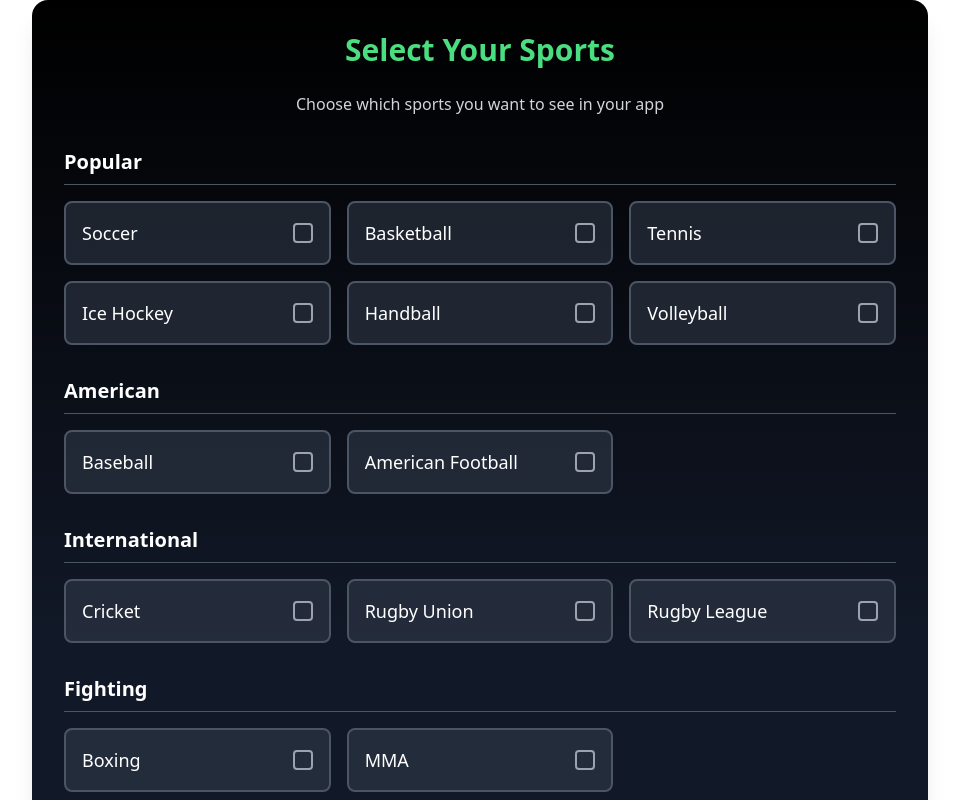
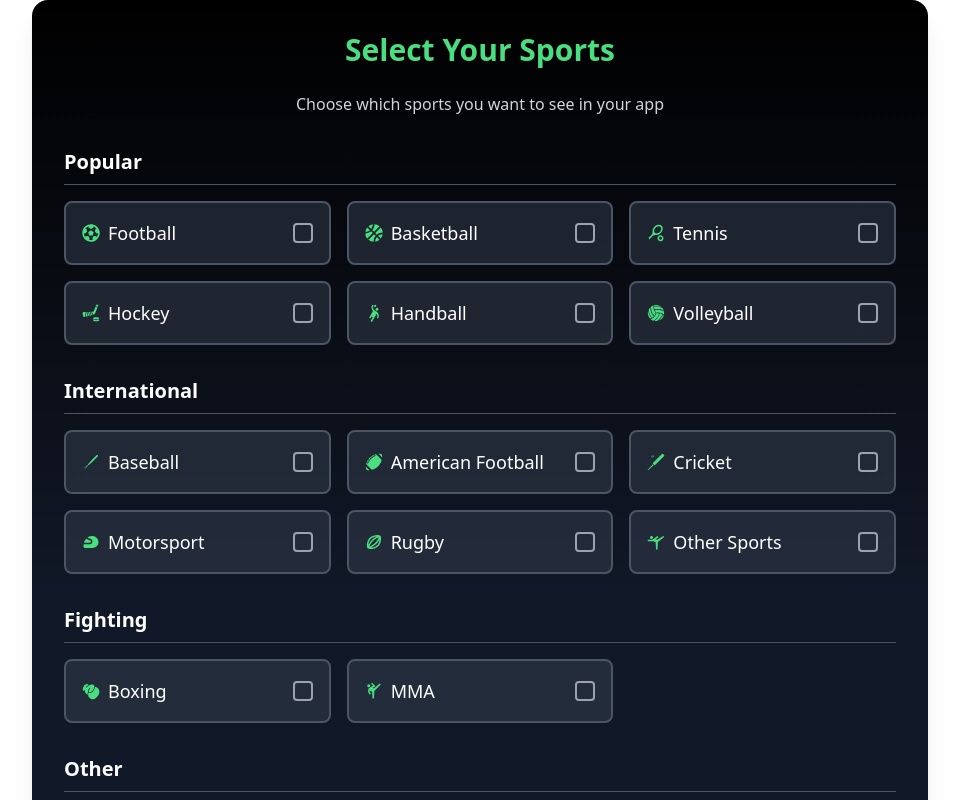
Before and after one commit to Gicone99/bets-app, a React (Create React App) app in the folder frontend/: page /sports in a window 1280 px wide. Shown: the top 800 px of the page, without its empty margins (160-1119 px from the left). Built offline with nearby package versions, Linux system fonts and the light colour scheme.

Commit message:
adapted sports with icons

```diff
--- a/frontend/src/components/Calendar.jsx
+++ b/frontend/src/components/Calendar.jsx
@@ -12,6 +12,7 @@ import { useNavigate } from "react-router-dom";
 import { BalanceContext } from "../context/BalanceContext";
 import { ProjectsContext } from "../context/ProjectsContext";
 import { UserContext } from "../context/UserContext";
+import { SportsContext } from "../context/SportsContext";
 
 const EditBetPopup = ({
   onClose,
@@ -102,26 +103,52 @@ const EditBetPopup = ({
   );
 };
 
-// Popup pentru adăugarea/editarera unei piețe de pariu
 const Popup = ({ onClose, onSubmit, betId, marketId, existingMarket }) => {
   const [bettingMarket, setBettingMarket] = useState(
     existingMarket?.title || ""
   );
   const [status, setStatus] = useState(existingMarket?.status || "PENDING");
   const [odds, setOdds] = useState(existingMarket?.odds || "");
+  const [selectedSport, setSelectedSport] = useState(
+    existingMarket?.sport || ""
+  );
+  const { selectedSports } = useContext(SportsContext);
+
+  const availableSports = [
+    { id: 1, name: "Football" },
+    { id: 2, name: "Basketball" },
+    { id: 3, name: "Tennis" },
+    { id: 4, name: "Hockey" },
+    { id: 5, name: "Handball" },
+    { id: 6, name: "Volleyball" },
+    { id: 7, name: "Baseball" },
+    { id: 8, name: "American Football" },
+    { id: 9, name: "Cricket" },
+    { id: 10, name: "Motorsport" },
+    { id: 11, name: "Rugby" },
+    { id: 11, name: "Other Sports" },
+    { id: 13, name: "Boxing" },
+    { id: 14, name: "MMA" },
+    { id: 15, name: "Table Tennis" },
+    { id: 16, name: "Badminton" },
+    { id: 17, name: "Snooker" },
+    { id: 18, name: "Darts" },
+    { id: 19, name: "Esports" },
+    { id: 20, name: "Cycling" },
+    { id: 21, name: "Golf" },
+  ].filter((sport) => selectedSports.includes(sport.id));
 
   const handleSubmit = () => {
-    if (!bettingMarket.trim() || !odds.trim()) {
+    if (!bettingMarket.trim() || !odds.trim() || !selectedSport) {
       alert("Please fill all fields");
       return;
     }
-    onSubmit(betId, marketId, bettingMarket, status, odds);
+    onSubmit(betId, marketId, bettingMarket, status, odds, selectedSport);
     onClose();
   };
 
   const handlebettingMarketChange = (e) => {
     const newbettingMarket = e.target.value;
-    // Limitează la 50 de caractere
     if (newbettingMarket.length <= 50) {
       setBettingMarket(newbettingMarket);
     }
@@ -129,11 +156,7 @@ const Popup = ({ onClose, onSubmit, betId, marketId, existingMarket }) => {
 
   const handleOddsChange = (e) => {
     let newOdds = e.target.value;
-
-    // Înlocuiește virgula cu punct
     newOdds = newOdds.replace(",", ".");
-
-    // Permite doar numere și până la 2 zecimale
     const regex = /^\d*\.?\d{0,2}$/;
     if (regex.test(newOdds)) {
       setOdds(newOdds);
@@ -143,6 +166,24 @@ const Popup = ({ onClose, onSubmit, betId, marketId, existingMarket }) => {
   return (
     <div className="fixed inset-0 flex items-center justify-center bg-black bg-opacity-80 z-50 text-center">
       <div className="bg-gradient-to-b from-gray-900 via-black to-gray-900 rounded-lg shadow-2xl p-6 w-96">
+        <div className="mb-6">
+          <label className="block text-xl font-bold text-green-400 mb-2">
+            Sport
+          </label>
+          <select
+            value={selectedSport}
+            onChange={(e) => setSelectedSport(e.target.value)}
+            className="w-full p-3 border-2 border-green-400 rounded-lg focus:outline-none focus:ring-2 focus:ring-green-500 bg-gray-800 text-white"
+          >
+            <option value="">Select a sport</option>
+            {availableSports.map((sport) => (
+              <option key={sport.id} value={sport.name}>
+                {sport.name}
+              </option>
+            ))}
+          </select>
+        </div>
+
         <div className="mb-6">
           <label className="block text-xl font-bold text-green-400 mb-2">
             Betting Market
@@ -204,7 +245,6 @@ const Popup = ({ onClose, onSubmit, betId, marketId, existingMarket }) => {
   );
 };
 
-// Componenta principală Calendar
 const Calendar = () => {
   const [betsByDate, setBetsByDate] = useState({});
   const [currentDate, setCurrentDate] = useState(new Date());
@@ -218,6 +258,7 @@ const Calendar = () => {
   const { balance, setBalance } = useContext(BalanceContext);
   const { user, setUser } = useContext(UserContext);
   const { projects, setProjects } = useContext(ProjectsContext);
+  const { selectedSports } = useContext(SportsContext);
   const [selectedProject, setSelectedProject] = useState(null);
 
   const navigate = useNavigate();
@@ -228,7 +269,6 @@ const Calendar = () => {
   const handleUserIconClick = () => navigate("/profile");
   const handleMatchesClick = () => navigate("/livematches");
 
-  // Încărcăm pariurile din localStorage
   useEffect(() => {
     const storedBets = JSON.parse(localStorage.getItem("betsByDate"));
     if (storedBets) {
@@ -236,14 +276,12 @@ const Calendar = () => {
     }
   }, []);
 
-  // Salvăm pariurile la fiecare modificare
   useEffect(() => {
     if (Object.keys(betsByDate).length > 0) {
       localStorage.setItem("betsByDate", JSON.stringify(betsByDate));
     }
   }, [betsByDate]);
 
-  // Încărcăm proiectele din localStorage
   useEffect(() => {
     const storedProjects = JSON.parse(localStorage.getItem("projects"));
     if (storedProjects) {
@@ -251,7 +289,6 @@ const Calendar = () => {
     }
   }, []);
 
-  // Salvăm proiectele la fiecare modificare
   useEffect(() => {
     localStorage.setItem("projects", JSON.stringify(projects));
   }, [projects]);
@@ -299,19 +336,16 @@ const Calendar = () => {
         return prev;
       }
 
-      // Verificăm dacă stake-ul este 0
       if (parseFloat(betToUpdate.stake) === 0) {
         alert("Stake must not be 0!");
         return prev;
       }
 
-      // Verificăm dacă există cel puțin un betting market
       if (betToUpdate.bettingMarkets.length === 0) {
         alert("Betting market must not be empty!");
         return prev;
       }
 
-      // Verificăm dacă există cel puțin un betting market cu statusul "PENDING"
       const hasPendingMarkets = betToUpdate.bettingMarkets.some(
         (market) => market.status === "PENDING"
       );
@@ -320,7 +354,6 @@ const Calendar = () => {
         return prev;
       }
 
-      // Calculăm statusul, total odds și winnings
       const updatedStatus = calculateBetStatus(betToUpdate.bettingMarkets);
       const totalOdds = betToUpdate.bettingMarkets.reduce((acc, market) => {
         const odds = parseFloat(market.odds);
@@ -335,12 +368,10 @@ const Calendar = () => {
           ? stake * totalOdds
           : 0;
 
-      // Actualizăm balanța doar dacă pariul este câștigător și nu a fost deja procesat
       if (updatedStatus === "WON" && !betToUpdate.isReady) {
         setBalance((prevBalance) => prevBalance + winnings);
       }
 
-      // Actualizăm starea bet-ului
       betToUpdate.isReady = true;
       betToUpdate.updatedStatus = updatedStatus;
       betToUpdate.totalOdds = totalOdds;
@@ -350,25 +381,22 @@ const Calendar = () => {
     });
   };
 
-  // Deschide popup-ul pentru a adăuga/edita o piață de pariu
   const editBettingMarket = (betId, marketId) => {
-    // const bet = betsByDate[selectedDate].find((bet) => bet.id === betId);
-    // const market = bet.bettingMarkets.find((market) => market.id === marketId);
     setPopupBetId(betId);
     setPopupMarketId(marketId);
     setShowPopup(true);
   };
 
   const getProfitLossColor = (profitLoss) => {
-    if (profitLoss > 0) return "text-green-500"; // Verde pentru profit
-    if (profitLoss < 0) return "text-red-500"; // Roșu pentru pierdere
-    return "text-gray-400"; // Gri pentru nici profit, nici pierdere
+    if (profitLoss > 0) return "text-green-500";
+    if (profitLoss < 0) return "text-red-500";
+    return "text-gray-400";
   };
 
   const getProfitLossLabel = (profitLoss) => {
-    if (profitLoss > 0) return "Today's Profit"; // Profit
-    if (profitLoss < 0) return "Today's Loss"; // Loss
-    return "Today's Result"; // Default (no profit, no loss)
+    if (profitLoss > 0) return "Today's Profit";
+    if (profitLoss < 0) return "Today's Loss";
+    return "Today's Result";
   };
 
   const calculateDailyProfitLoss = (date) => {
@@ -388,7 +416,6 @@ const Calendar = () => {
     return totalProfitLoss;
   };
 
-  // Adăugarea unui nou pariu cu actualizarea balansului
   const addBet = () => {
     if (!newBetTitle.trim() || !selectedDate || !selectedProject) return;
 
@@ -397,11 +424,11 @@ const Calendar = () => {
       title: newBetTitle,
       status: "PENDING",
       bettingMarkets: [],
-      stake: 0, // Stake-ul inițial este 0
-      isReady: false, // Starea inițială pentru butonul "Close Bet"
-      updatedStatus: "PENDING", // Statusul actualizat
-      totalOdds: 1, // Total odds inițial
-      winnings: 0, // Câștiguri inițiale
+      stake: 0,
+      isReady: false,
+      updatedStatus: "PENDING",
+      totalOdds: 1,
+      winnings: 0,
     };
 
     setBetsByDate((prev) => ({
@@ -410,16 +437,16 @@ const Calendar = () => {
     }));
 
     setNewBetTitle("");
-    setSelectedProject(null); // Resetează selecția proiectului după adăugarea pariului
+    setSelectedProject(null);
   };
 
-  // Salvarea unei piețe de pariu cu actualizarea balansului
   const submitBettingMarket = (
     betId,
     marketId,
     bettingMarket,
     status,
-    odds
+    odds,
+    sport
   ) => {
     setBetsByDate((prev) => {
       const updatedBets = { ...prev };
@@ -428,19 +455,18 @@ const Calendar = () => {
         updatedBets[date] = updatedBets[date].map((bet) => {
           if (bet.id === betId) {
             if (marketId) {
-              // Actualizare piață de pariu existentă
               bet.bettingMarkets = bet.bettingMarkets.map((market) =>
                 market.id === marketId
-                  ? { ...market, title: bettingMarket, status, odds }
+                  ? { ...market, title: bettingMarket, status, odds, sport }
                   : market
               );
             } else {
-              // Adăugare piață de pariu nouă
               bet.bettingMarkets.push({
                 id: Date.now().toString(),
                 title: bettingMarket,
                 status,
                 odds,
+                sport,
               });
             }
           }
@@ -452,7 +478,6 @@ const Calendar = () => {
     });
   };
 
-  // Actualizarea titlului și balansului când se editează un pariu
   const editBetTitle = (betId, newTitle, newStake) => {
     setBetsByDate((prev) => ({
       ...prev,
@@ -460,17 +485,14 @@ const Calendar = () => {
         if (bet.id === betId) {
           const currentStake = bet.stake || 0;
 
-          // Verificăm dacă noua valoare a stake-ului este validă
           if (newStake !== undefined) {
             const stakeDifference = newStake - currentStake;
 
-            // Verificăm dacă balanța este suficientă
             if (balance - stakeDifference < 0) {
               alert("Insufficient funds! Your balance is " + balance);
-              return bet; // Nu actualizăm dacă fondurile sunt insuficiente
+              return bet;
             }
 
-            // Actualizăm balanța
             setBalance((prevBalance) => prevBalance - stakeDifference);
             bet.stake = newStake;
           }
@@ -482,9 +504,7 @@ const Calendar = () => {
     }));
   };
 
-  // Ștergerea unui pariu
   const deleteBet = (betId) => {
-    // Obținem lista de pariuri pentru data selectată
     const betList = betsByDate[selectedDate] || [];
     const betToDelete = betList.find((bet) => bet.id === betId);
 
@@ -494,30 +514,26 @@ const Calendar = () => {
     }
 
     const stakeToAddBack = parseFloat(betToDelete.stake) || 0;
-    const winningsToSubtract = parseFloat(betToDelete.winnings) || 0; // Obținem câștigurile bet-ului
+    const winningsToSubtract = parseFloat(betToDelete.winnings) || 0;
 
-    // Verificăm dacă balanța ar deveni negativă după ștergere
     const newBalance = balance + stakeToAddBack - winningsToSubtract;
     if (newBalance < 0) {
       alert(
         "Operation not possible due to negative balance! Your balance cannot be " +
           newBalance
       );
-      return; // Nu continuăm dacă balanța ar deveni negativă
+      return;
     }
 
-    // Ștergem pariul din lista de bets
     setBetsByDate((prev) => {
       const updatedBets = { ...prev };
       updatedBets[selectedDate] = betList.filter((bet) => bet.id !== betId);
       return updatedBets;
     });
 
-    // Actualizăm balanța
     setBalance(newBalance);
   };
 
-  // Ștergerea unei piețe de pariu
   const deleteBettingMarket = (betId, marketId) => {
     setBetsByDate((prev) => {
       const updatedBets = { ...prev };
@@ -535,14 +551,12 @@ const Calendar = () => {
     });
   };
 
-  // Mergi la luna precedentă
   const goToPreviousMonth = () => {
     setCurrentDate(
       (prev) => new Date(prev.getFullYear(), prev.getMonth() - 1, 1)
     );
   };
 
-  // Mergi la luna următoare
   const goToNextMonth = () => {
     setCurrentDate(
       (prev) => new Date(prev.getFullYear(), prev.getMonth() + 1, 1)
@@ -553,7 +567,7 @@ const Calendar = () => {
 
   const calculateBetStatus = (bettingMarkets) => {
     if (!bettingMarkets.length) {
-      return "PENDING"; // biletele fara evenimente sunt în mod implicit "PENDING"
+      return "PENDING";
     }
     if (bettingMarkets.some((market) => market.status === "LOST")) {
       return "LOST";
@@ -570,7 +584,6 @@ const Calendar = () => {
   return (
     <div className="max-w-4xl mx-auto bg-gradient-to-b from-black via-gray-900 to-gray-900 shadow-xl rounded-2xl p-8">
       <div className="flex justify-between items-center mb-6">
-        {/* Butoanele din stânga */}
         <div className="flex space-x-4">
           <button
             onClick={handleHomeClick}
@@ -603,7 +616,6 @@ const Calendar = () => {
             <FaFutbol className="mr-2" /> Live Matches
           </button>
 
-          {/* Butonul pentru User și Balance în dreapta */}
           <button
             onClick={handleUserIconClick}
             className="flex items-center text-green-400 hover:text-green-500 transition duration-200"
@@ -691,12 +703,6 @@ const Calendar = () => {
                 const project = projects.find(
                   (p) => p.id.toString() === projectId
                 );
-                console.log(
-                  "Selected project ID:",
-                  projectId,
-                  "Project:",
-                  project
-                ); // Debug
                 setSelectedProject(project || null);
                 setNewBetTitle(project?.name || "");
               }}
@@ -813,6 +819,13 @@ const Calendar = () => {
                               >
                                 {market.status}
                               </p>
+                            </div>
+
+                            <div className="flex-1 text-center">
+                              <label className="block font-semibold text-gray-500">
+                                Sport
+                              </label>
+                              <p className="text-gray-300">{market.sport}</p>
                             </div>
 
                             <div
@@ -986,7 +999,7 @@ const Calendar = () => {
             betsByDate[selectedDate]?.find((bet) => bet.id === editBetId)?.stake
           }
           balance={balance}
-          projects={projects} // Trimitem lista de proiecte
+          projects={projects}
         />
       )}
       {calculateDailyProfitLoss(selectedDate) !== 0 && (
--- a/frontend/src/context/SportsContext.js
+++ b/frontend/src/context/SportsContext.js
@@ -1,4 +1,4 @@
-import React, { createContext, useState, useContext } from "react";
+import React, { createContext, useState, useContext, useEffect } from "react";
 import axios from "axios";
 import { UserContext } from "./UserContext";
 
@@ -10,10 +10,19 @@ export const SportsProvider = ({ children }) => {
   const [error, setError] = useState(null);
   const { user } = useContext(UserContext);
 
-  // Funcție pentru încărcarea sporturilor selectate
+  // Load selected sports when user changes
+  useEffect(() => {
+    if (user) {
+      loadSelectedSports();
+    } else {
+      setSelectedSports([]);
+    }
+  }, [user]);
+
   const loadSelectedSports = async () => {
     try {
       setIsLoading(true);
+      setError(null);
       const token = localStorage.getItem("token");
       if (!token || !user) return;
 
@@ -23,26 +32,32 @@ export const SportsProvider = ({ children }) => {
 
       setSelectedSports(response.data.selectedSports || []);
     } catch (err) {
-      setError(err.message);
+      console.error("Error loading sports:", err);
+      setError(err.response?.data?.message || err.message);
     } finally {
       setIsLoading(false);
     }
   };
 
-  // Funcție pentru salvarea sporturilor selectate
   const saveSelectedSports = async (sports) => {
     try {
       setIsLoading(true);
+      setError(null);
       const token = localStorage.getItem("token");
-      if (!token || !user) return;
+      if (!token || !user) throw new Error("Not authenticated");
 
-      await axios.post(
+      const response = await axios.post(
         "http://localhost:3008/user/sports",
         { sports },
         { headers: { Authorization: `Bearer ${token}` } }
       );
+
+      // Update local state only after successful save
+      setSelectedSports(sports);
+      return response.data;
     } catch (err) {
-      setError(err.message);
+      console.error("Error saving sports:", err);
+      setError(err.response?.data?.message || err.message);
       throw err;
     } finally {
       setIsLoading(false);
--- a/frontend/src/pages/Sports.jsx
+++ b/frontend/src/pages/Sports.jsx
@@ -1,34 +1,171 @@
 import React, { useState, useContext, useEffect } from "react";
 import { SportsContext } from "../context/SportsContext";
 import { UserContext } from "../context/UserContext";
+import { FaFutbol, FaBasketballBall } from "react-icons/fa";
+import {
+  MdOutlineSportsHandball,
+  MdOutlineSportsRugby,
+  MdOutlineSportsMartialArts,
+  MdSportsTennis,
+  MdSportsMotorsports,
+  MdSportsGymnastics,
+} from "react-icons/md";
+import {
+  GiHockey,
+  GiVolleyballBall,
+  GiBaseballBat,
+  GiAmericanFootballBall,
+  GiCricketBat,
+  GiBoxingGlove,
+  GiPingPongBat,
+  GiTennisRacket,
+  GiPoolTriangle,
+  GiDart,
+  GiGamepad,
+  GiCycling,
+  GiGolfFlag,
+} from "react-icons/gi";
 
 const Sports = () => {
-  const { selectedSports, setSelectedSports, isLoading, error } =
-    useContext(SportsContext);
+  const {
+    selectedSports,
+    setSelectedSports,
+    saveSelectedSports,
+    isLoading,
+    error,
+  } = useContext(SportsContext);
   const { user } = useContext(UserContext);
+  const [localError, setLocalError] = useState(null);
+  const [successMessage, setSuccessMessage] = useState(null);
 
-  // Lista completă de sporturi disponibile
+  // Lista completă de sporturi disponibile cu icoane
   const allSports = [
-    { id: 1, name: "Soccer", category: "Popular" },
-    { id: 2, name: "Basketball", category: "Popular" },
-    { id: 3, name: "Tennis", category: "Popular" },
-    { id: 4, name: "Ice Hockey", category: "Popular" },
-    { id: 5, name: "Handball", category: "Popular" },
-    { id: 6, name: "Volleyball", category: "Popular" },
-    { id: 7, name: "Baseball", category: "American" },
-    { id: 8, name: "American Football", category: "American" },
-    { id: 9, name: "Cricket", category: "International" },
-    { id: 10, name: "Rugby Union", category: "International" },
-    { id: 11, name: "Rugby League", category: "International" },
-    { id: 12, name: "Boxing", category: "Fighting" },
-    { id: 13, name: "MMA", category: "Fighting" },
-    { id: 14, name: "Table Tennis", category: "Other" },
-    { id: 15, name: "Badminton", category: "Other" },
-    { id: 16, name: "Snooker", category: "Other" },
-    { id: 17, name: "Darts", category: "Other" },
-    { id: 18, name: "Esports", category: "Virtual" },
-    { id: 19, name: "Cycling", category: "Other" },
-    { id: 20, name: "Golf", category: "Other" },
+    {
+      id: 1,
+      name: "Football",
+      category: "Popular",
+      icon: <FaFutbol className="mr-2" />,
+    },
+    {
+      id: 2,
+      name: "Basketball",
+      category: "Popular",
+      icon: <FaBasketballBall className="mr-2" />,
+    },
+    {
+      id: 3,
+      name: "Tennis",
+      category: "Popular",
+      icon: <MdSportsTennis className="mr-2" />,
+    },
+    {
+      id: 4,
+      name: "Hockey",
+      category: "Popular",
+      icon: <GiHockey className="mr-2" />,
+    },
+    {
+      id: 5,
+      name: "Handball",
+      category: "Popular",
+      icon: <MdOutlineSportsHandball className="mr-2" />,
+    },
+    {
+      id: 6,
+      name: "Volleyball",
+      category: "Popular",
+      icon: <GiVolleyballBall className="mr-2" />,
+    },
+    {
+      id: 7,
+      name: "Baseball",
+      category: "International",
+      icon: <GiBaseballBat className="mr-2" />,
+    },
+    {
+      id: 8,
+      name: "American Football",
+      category: "International",
+      icon: <GiAmericanFootballBall className="mr-2" />,
+    },
+    {
+      id: 9,
+      name: "Cricket",
+      category: "International",
+      icon: <GiCricketBat className="mr-2" />,
+    },
+    {
+      id: 10,
+      name: "Motorsport",
+      category: "International",
+      icon: <MdSportsMotorsports className="mr-2" />,
+    },
+    {
+      id: 11,
+      name: "Rugby",
+      category: "International",
+      icon: <MdOutlineSportsRugby className="mr-2" />,
+    },
+    {
+      id: 12,
+      name: "Other Sports",
+      category: "International",
+      icon: <MdSportsGymnastics className="mr-2" />,
+    },
+    {
+      id: 13,
+      name: "Boxing",
+      category: "Fighting",
+      icon: <GiBoxingGlove className="mr-2" />,
+    },
+    {
+      id: 14,
+      name: "MMA",
+      category: "Fighting",
+      icon: <MdOutlineSportsMartialArts className="mr-2" />,
+    },
+    {
+      id: 15,
+      name: "Table Tennis",
+      category: "Other",
+      icon: <GiPingPongBat className="mr-2" />,
+    },
+    {
+      id: 16,
+      name: "Badminton",
+      category: "Other",
+      icon: <GiTennisRacket className="mr-2" />,
+    },
+    {
+      id: 17,
+      name: "Snooker",
+      category: "Other",
+      icon: <GiPoolTriangle className="mr-2" />,
+    },
+    {
+      id: 18,
+      name: "Darts",
+      category: "Other",
+      icon: <GiDart className="mr-2" />,
+    },
+    {
+      id: 19,
+      name: "Esports",
+      category: "Virtual",
+      icon: <GiGamepad className="mr-2" />,
+    },
+    {
+      id: 20,
+      name: "Cycling",
+      category: "Other",
+      icon: <GiCycling className="mr-2" />,
+    },
+    {
+      id: 21,
+      name: "Golf",
+      category: "Other",
+      icon: <GiGolfFlag className="mr-2" />,
+    },
   ];
 
   // Grupează sporturile pe categorii
@@ -50,14 +187,33 @@ const Sports = () => {
     });
   };
 
-  const saveSelectedSports = async () => {
+  const handleSave = async () => {
     try {
-      console.log("Selected sports:", selectedSports);
-      alert("Sports preferences saved successfully!");
+      setLocalError(null);
+      const result = await saveSelectedSports(selectedSports);
+      setSuccessMessage("Sports preferences saved successfully!");
+      setTimeout(() => setSuccessMessage(null), 3000);
     } catch (err) {
-      console.error("Error saving sports:", err);
+      setLocalError(err.message);
     }
   };
+
+  if (!user) {
+    return (
+      <div className="max-w-4xl mx-auto bg-gradient-to-b from-black via-gray-900 to-gray-900 shadow-xl rounded-2xl p-8 text-center">
+        <h1 className="text-3xl font-semibold mb-6 text-green-400">Sports</h1>
+        <p className="text-white mb-4">
+          You need to be logged in to select sports
+        </p>
+        <a
+          href="/login"
+          className="bg-green-600 hover:bg-green-700 text-white px-6 py-2 rounded-lg"
+        >
+          Go to Login
+        </a>
+      </div>
+    );
+  }
 
   return (
     <div className="max-w-4xl mx-auto bg-gradient-to-b from-black via-gray-900 to-gray-900 shadow-xl rounded-2xl p-8">
@@ -68,9 +224,15 @@ const Sports = () => {
         Choose which sports you want to see in your app
       </p>
 
-      {error && (
+      {(error || localError) && (
         <div className="mb-4 p-2 bg-red-500 text-white rounded text-center">
-          {error}
+          {error || localError}
+        </div>
+      )}
+
+      {successMessage && (
+        <div className="mb-4 p-2 bg-green-500 text-white rounded text-center">
+          {successMessage}
         </div>
       )}
 
@@ -96,9 +258,14 @@ const Sports = () => {
                   onClick={() => toggleSportSelection(sport.id)}
                 >
                   <div className="flex items-center justify-between">
-                    <span className="text-lg font-medium text-white capitalize">
-                      {sport.name}
-                    </span>
+                    <div className="flex items-center">
+                      <span className="text-lg text-green-400">
+                        {sport.icon}
+                      </span>
+                      <span className="text-lg font-medium text-white capitalize">
+                        {sport.name}
+                      </span>
+                    </div>
                     <div
                       className={`w-5 h-5 rounded border-2 ${
                         selectedSports.includes(sport.id)
@@ -120,13 +287,13 @@ const Sports = () => {
 
       <div className="mt-8 flex justify-center">
         <button
-          onClick={saveSelectedSports}
+          onClick={handleSave}
           disabled={isLoading}
           className={`bg-green-600 hover:bg-green-700 text-white px-6 py-2 rounded-lg focus:outline-none ${
             isLoading ? "opacity-50 cursor-not-allowed" : ""
           }`}
         >
-          Save Preferences
+          {isLoading ? "Saving..." : "Save Preferences"}
         </button>
       </div>
     </div>
```
Also changed, not shown: 2 other files (tests, documents, lock files or other folders).
